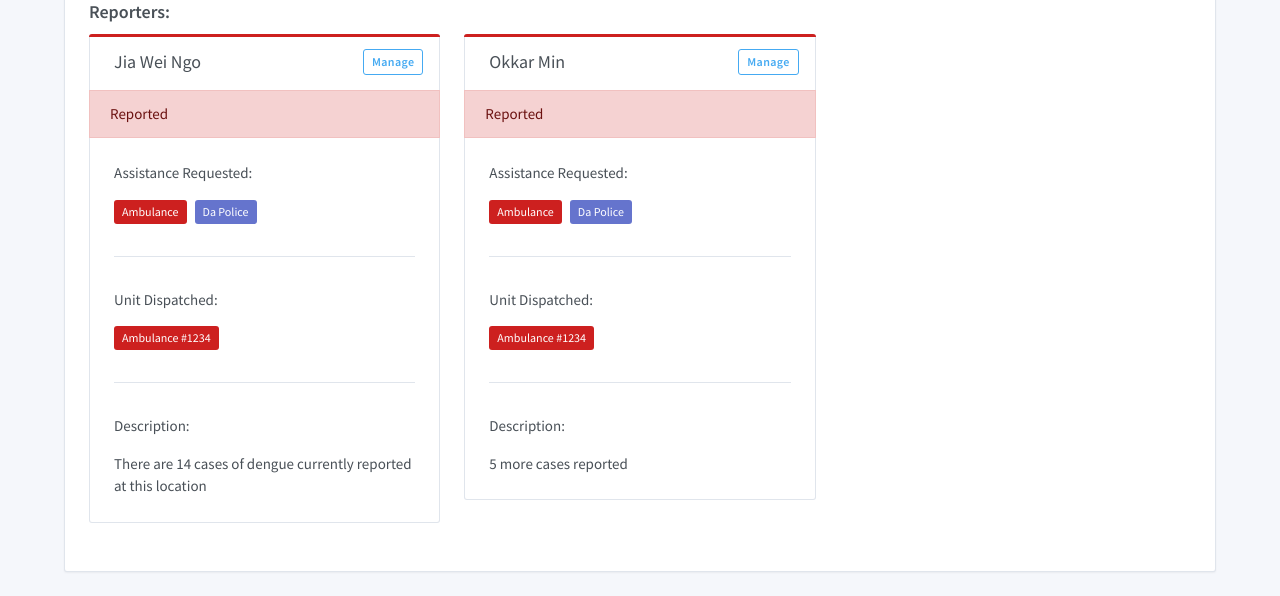
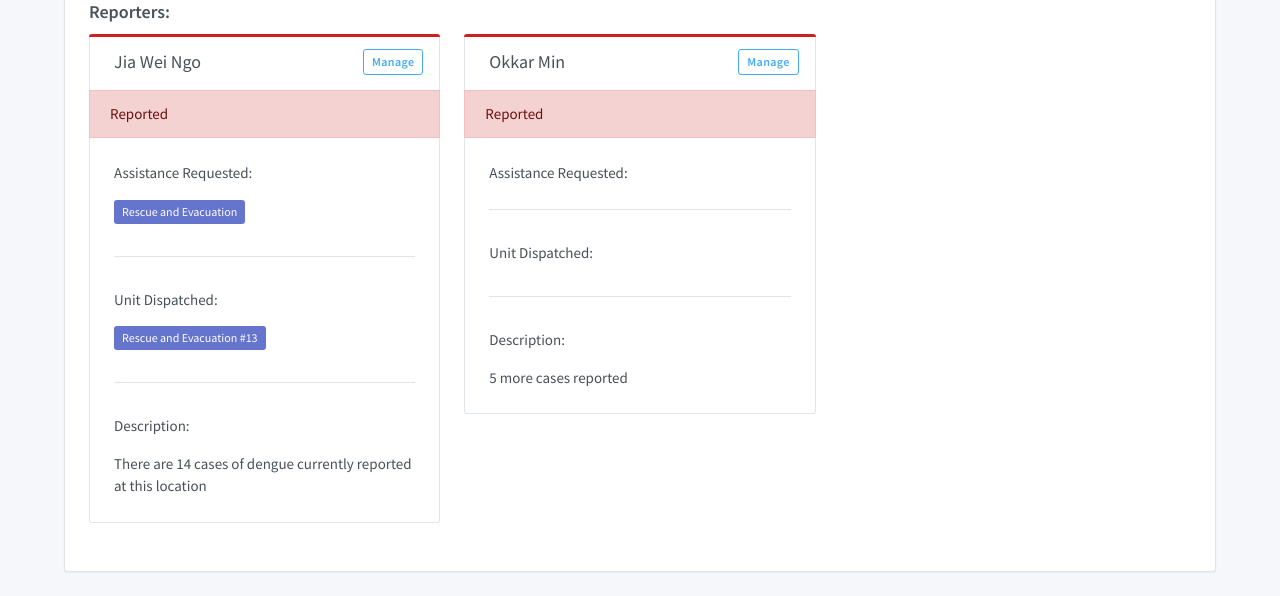
Before and after one commit to jwngo/CMS3003, a Django app: page /incident_details/1 in a window 1280 px wide. Shown: the part 1050-1646 px from the top of the page. Run offline with Django 3.2, Linux system fonts and the light colour scheme; data comes from the database, SQL or seed files in the repository; both versions use the stored data as it was after the commit; some libraries are stand-ins or nearby versions.

Commit message:
incident_details page fully dynamic with django models

```diff
--- a/cms/baseapp/templates/incident_details.html
+++ b/cms/baseapp/templates/incident_details.html
@@ -105,14 +105,36 @@
               <div class="card-body">
                 <p>Assistance Requested: </p>
                 <div class="tags">
-                  <span class="tag tag-red">Ambulance</span>
-                  <span class="tag tag-indigo">Da Police</span>
+                  {% for assistance in assistances %}
+                  {% if assistance.report_id == report.id and assistance.assistanceType == 'Emergency Ambulance' %}
+                  <span class="tag tag-red">Emergency Ambulance</span>
+                  {% elif assistance.report_id == report.id and assistance.assistanceType == 'Rescue and Evacuation' %}
+                  <span class="tag tag-indigo">Rescue and Evacuation</span>
+                  {% elif assistance.report_id == report.id and assistance.assistanceType == 'Fire-Fighting' %}
+                  <span class="tag tag-orange">Fire-Fighting</span>
+                  {% elif assistance.report_id == report.id and assistance.assistanceType == 'Gas Leak Control' %}
+                  <span class= "tag tag-yellow">Gas Leak Control</span>
+                  {% endif %}
+                  {% endfor %}
                 </div>
                 <hr>
                 <p>Unit Dispatched:</p>
+
+                <!-- deployed-assistances are those with non-null dispatch-id -->
+                <!-- dispatch-id should only be added through 'Manage' button -->
+
+                {% for assistance in deployed_assistances %}
+                {% if assistance.report_id == report.id and assistance.assistanceType == 'Rescue and Evacuation' %}
                 <div class="tags">
-                  <span class="tag tag-red">Ambulance #1234</span>
+                  <span class="tag tag-indigo"> {{assistance.assistanceType}} #{{assistance.dispatch_id}}</span>
                 </div>
+                {% elif assistance.report_id == report.id and assistance.assistanceType == 'Emergency Ambulance' %}
+                <div class="tags">
+                  <span class="tag tag-red"> {{assistance.assistanceType}} #{{assistance.dispatch_id}} </span>
+                </div>
+
+                {%endif%}
+                {% endfor %}
                 <hr>
                 <p>Description: </p>
                 <p>{{ report.description }}</p>
--- a/cms/baseapp/views.py
+++ b/cms/baseapp/views.py
@@ -26,9 +26,12 @@ def subscribe(request):
 
 # incident related
 def incidents_map(request):
-	data = Incident.objects.values()
-	incidents = {'incidents': data}
-	return render(request, 'map.html', incidents)
+	incident_data = Incident.objects.values()
+	# remove assistance if not required
+	assistance_data = Assistance.objects.values()
+	context = {'incidents': incident_data, 'assistances': assistance_data }
+	print(context)
+	return render(request, 'map.html', context)
 
 def new_incident_form(request):
 	if request.method == 'POST':
@@ -41,9 +44,11 @@ def incident_details(request, incident_id):
 	# firebase example
 	# incidentData = db.child("incidents").get()
 	# return render(request, 'incident_details.html', {'incidentData': incidentData.val()})
-	data = Report.objects.filter(incident=incident_id)
-	reports = {'reports' : data}
-	return render(request, 'incident_details.html', reports)
+	report_data = Report.objects.filter(incident=incident_id)
+	assistance_data = Assistance.objects.values()
+	deployed_assistance_data = Assistance.objects.filter(dispatch_id__isnull=False).values()
+	context = {'reports' : report_data, 'assistances' : assistance_data, 'deployed_assistances': deployed_assistance_data}
+	return render(request, 'incident_details.html', context)
 
 def manage_incident(request):
 	return render(request, 'manage_incident.html', None)
```
Also changed, not shown: cms/baseapp/migrations/0002_auto_20190323_1439.py (added), cms/baseapp/migrations/0003_auto_20190323_1508.py (added), cms/db.sqlite3.
